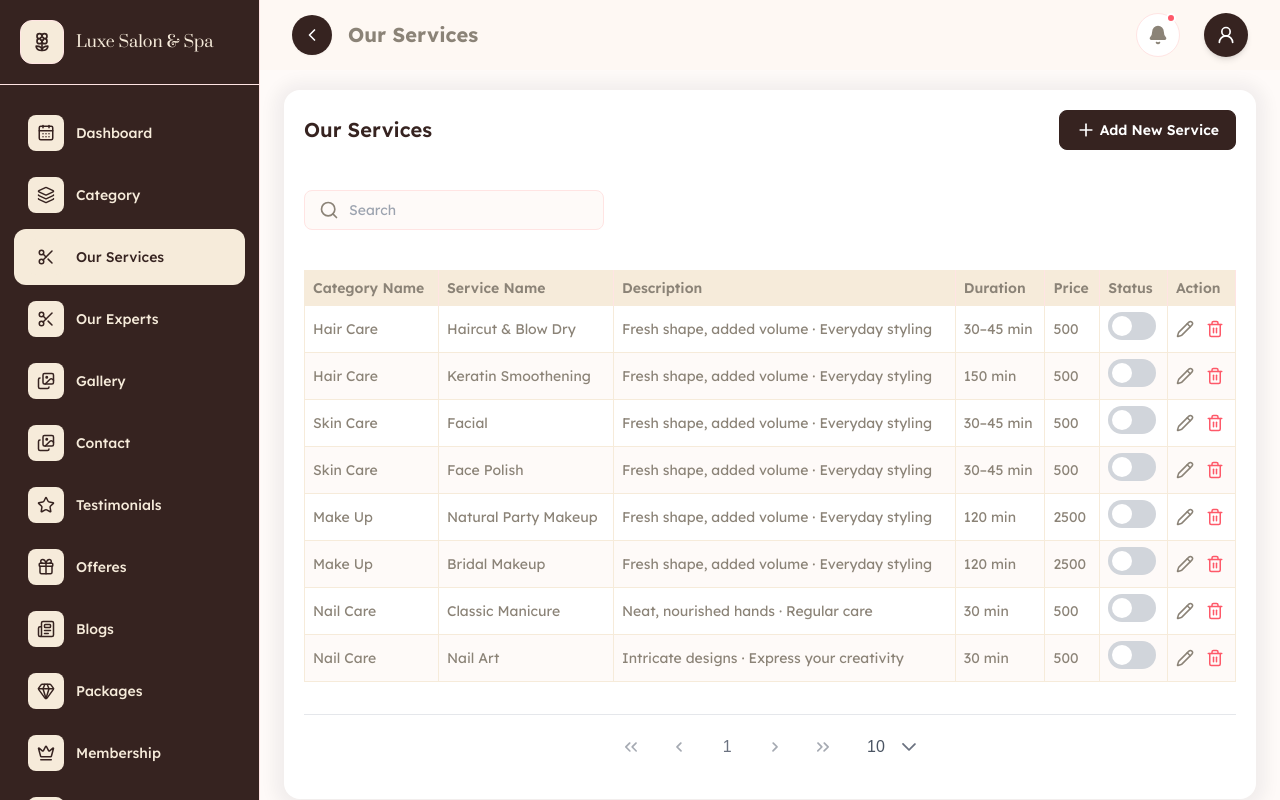
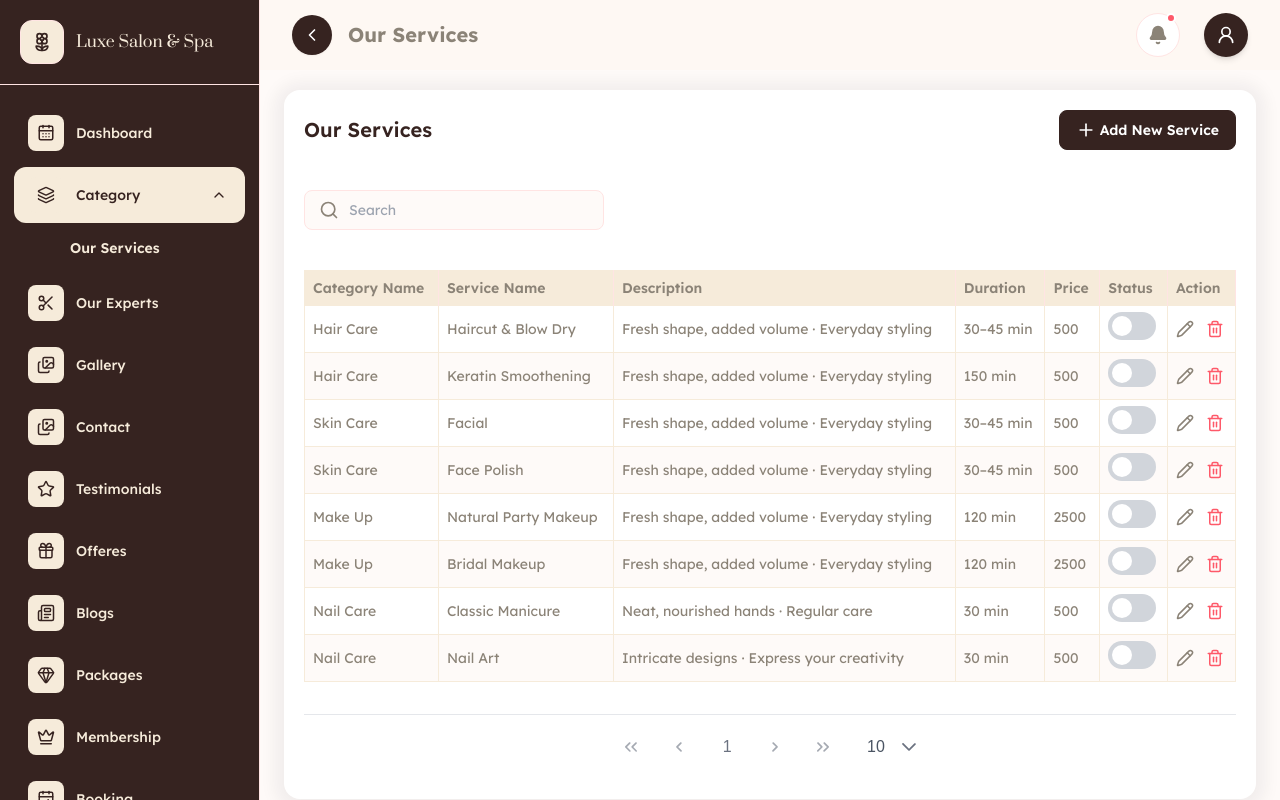
Before and after one commit to dhruviscalelot/Beauty_Parlour5_Admin, a React (Vite) app: page /our-services in a window 1280 px wide. Built offline with nearby package versions, Linux system fonts and the light colour scheme; sample sign-in values are in the browser's storage; a web font is replaced by a local one.

Commit message:
sidebar in submenu ui in change and date-picker css implement

```diff
--- a/src/common/CommonArray.jsx
+++ b/src/common/CommonArray.jsx
@@ -8,33 +8,20 @@ export const MainMenu = [
         view: true,
         icon: CalendarDays,
     },
-    // {
-    //     displayname: "Inquiry",
-    //     route: "/inquiry",
-    //     isOpen: false,
-    //     view: true,
-    //     icon: ClipboardList,
-    // },
-    // {
-    //     displayname: "Appointments",
-    //     route: "/appointments",
-    //     isOpen: false,
-    //     view: true,
-    //     icon: LayoutDashboard
-    // },
     {
         displayname: "Category",
         route: "/category",
         isOpen: false,
         view: true,
         icon: Layers3,
-    },
-    {
-        displayname: "Our Services",
-        route: "/our-services",
-        isOpen: false,
-        view: true,
-        icon: Scissors,
+        children: [
+            {
+                displayname: "Our Services",
+                route: "/our-services",
+                view: true,
+                icon: Scissors,
+            }
+        ]
     },
     {
         displayname: "Our Experts",
--- a/src/components/Sidebar.jsx
+++ b/src/components/Sidebar.jsx
@@ -1,17 +1,50 @@
-import { NavLink } from 'react-router-dom'
+import { useState, useEffect } from 'react'
+import { NavLink, useLocation, useNavigate } from 'react-router-dom'
 import { useDispatch } from 'react-redux'
 import { useToggleSideBar, useToggleSideBarMobile } from '../Store/Selectors/Sidebar/Sidebar_Selectors'
 import { setSidebarOpenMobile } from '../Store/Action/Sidebar/Sidebar_Action'
-import { ChevronLeft } from 'lucide-react'
+import { ChevronLeft, ChevronDown, ChevronUp } from 'lucide-react'
 
 function Sidebar({ MainMenu = [] }) {
     const dispatch = useDispatch()
+    const location = useLocation()
+    const navigate = useNavigate()
 
     // Redux state
     const isExpanded = useToggleSideBar()      // desktop: true = expanded, false = collapsed
     const isOpenMobile = useToggleSideBarMobile() // mobile: true = open, false = hidden
 
     const menuList = [...MainMenu]
+
+    // Track open submenus by displayname
+    const [openSubmenus, setOpenSubmenus] = useState({})
+
+    // Auto-expand parent menu if current location matches any child route or parent route
+    useEffect(() => {
+        const initialOpenState = {}
+        menuList.forEach((item) => {
+            if (item.children && item.children.length > 0) {
+                const isChildActive = item.children.some(child =>
+                    location.pathname === child.route || (child.route !== '/' && location.pathname.startsWith(child.route))
+                )
+                const isParentActive = location.pathname === item.route || (item.route !== '/' && location.pathname.startsWith(item.route))
+                if (isChildActive || isParentActive) {
+                    initialOpenState[item.displayname] = true
+                }
+            }
+        })
+        setOpenSubmenus(initialOpenState)
+    }, [location.pathname])
+
+    const toggleSubmenu = (displayname, e) => {
+        if (e && e.stopPropagation) {
+            e.stopPropagation()
+        }
+        setOpenSubmenus(prev => ({
+            ...prev,
+            [displayname]: !prev[displayname]
+        }))
+    }
 
     return (
         <>
@@ -42,12 +75,66 @@ function Sidebar({ MainMenu = [] }) {
                     </div>
                     <div className="sidebar_logo_text ml-3">
                         <h2 className="font-Prata text-16 2xl:text-20 text-l3 leading-tight">Luxe Salon & Spa</h2>
-                        {/* <p className="text-12 text-g7 uppercase tracking-[0.16em]">Admin Panel</p> */}
                     </div>
                 </div>
 
                 <nav className="sidebar_menu">
                     {menuList.filter((item) => item.view).map((item) => {
+                        const hasChildren = item.children && item.children.length > 0
+                        const isSubmenuOpen = !!openSubmenus[item.displayname]
+
+                        if (hasChildren) {
+                            const isParentActive = location.pathname === item.route ||
+                                (item.route !== '/' && location.pathname.startsWith(item.route)) ||
+                                item.children.some(child => location.pathname === child.route || (child.route !== '/' && location.pathname.startsWith(child.route)))
+
+                            return (
+                                <div key={item.displayname} className="w-full space-y-1">
+                                    <div
+                                        onClick={() => {
+                                            toggleSubmenu(item.displayname)
+                                            if (item.route) {
+                                                navigate(item.route)
+                                            }
+                                        }}
+                                        className={`sidebar_link cursor-pointer justify-between ${isParentActive ? 'sidebar_link_active' : ''}`}
+                                    >
+                                        <div className="flex items-center">
+                                            <span className="sidebar_icon">
+                                                <item.icon size={18} />
+                                            </span>
+                                            <span className="sidebar_text">{item.displayname}</span>
+                                        </div>
+                                        <span
+                                            className="sidebar_text ml-auto p-1 cursor-pointer"
+                                            onClick={(e) => {
+                                                e.stopPropagation()
+                                                toggleSubmenu(item.displayname, e)
+                                            }}
+                                        >
+                                            {isSubmenuOpen ? <ChevronUp size={16} /> : <ChevronDown size={16} />}
+                                        </span>
+                                    </div>
+
+                                    {/* Submenu List */}
+                                    {isSubmenuOpen && (
+                                        <div className="space-y-1 py-0.5">
+                                            {item.children.filter(child => child.view).map((child) => (
+                                                <NavLink
+                                                    key={child.displayname}
+                                                    to={child.route}
+                                                    onClick={() => dispatch(setSidebarOpenMobile(false))}
+                                                    className={({ isActive }) => `sidebar_sublink ${isActive ? 'sidebar_sublink_active' : ''}`}
+                                                >
+                                                    <span className="sidebar_text">{child.displayname}</span>
+                                                </NavLink>
+                                            ))}
+                                        </div>
+                                    )}
+                                </div>
+                            )
+                        }
+
                         return (
                             <NavLink
                                 key={item.displayname}
--- a/src/index.css
+++ b/src/index.css
@@ -79,6 +79,14 @@ body {
   @apply bg-l3 text-primary;
 }
 
+.sidebar_sublink {
+  @apply w-full flex items-center py-2 2xl:py-2.5 px-3 pl-14 2xl:pl-16 rounded-lg text-14 2xl:text-16 font-medium text-l3/70 hover:text-l3 transition-colors;
+}
+
+.sidebar_sublink_active {
+  @apply text-l3 font-semibold;
+}
+
 .sidebar_icon {
   @apply w-9 h-9 rounded-lg flex items-center justify-center mr-3 bg-l3 text-primary;
 }
@@ -154,13 +162,10 @@ body {
 
 /* prime react date start */
 .p-calendar {
-  width: 100%;
   position: relative;
 }
 
 .p-calendar .p-inputtext {
-  width: 100%;
-  padding-right: 45px;
 }
 
 .p-calendar .p-datepicker-trigger {
@@ -177,22 +182,27 @@ body {
   z-index: 2;
 }
 
-.p-calendar .p-datepicker-trigger:hover {
-  background: transparent;
-}
-
-.p-calendar .p-datepicker-trigger:focus {
-  box-shadow: none;
+/* Calendar Panel - Width & Height */
+.p-datepicker {
+  width: 420px !important;
+  min-width: 420px !important;
+  padding: 8px !important;
+  /* border-radius: 12px !important; */
+  box-shadow: 0px 8px 32px rgba(12, 26, 36, 0.12) !important;
+  border: 1px solid #e5e7eb !important;
+  /* background: #ffffff !important; */
+  /* font-family: 'Lexend', sans-serif !important; */
 }
 
 /* prime react date end */
+
 
 
 /* prime react input switch css start */
 
 /* ON Background */
 .custom-switch .p-inputswitch.p-highlight .p-inputswitch-slider {
-  background: #D17273 !important;
+  background: #362320 !important;
 }
 
 /* Circle when ON */
--- a/src/pages/Blog/AddEditBlog.jsx
+++ b/src/pages/Blog/AddEditBlog.jsx
@@ -174,16 +174,16 @@ const AddEditBlog = () => {
                                     </label>
 
                                     <Calendar
-                                        id="pickup_date"
+                                        // id="pickup_date"
                                         name="date"
                                         value={values.date}
-                                        onChange={(e) => setFieldValue("pickup_date", e.value)}
+                                        onChange={(e) => setFieldValue("date", e.value)}
                                         minDate={new Date()}
                                         dateFormat="dd/mm/yy"
                                         placeholder="Select Date"
                                         showIcon
                                         iconPos="input"
-                                        showButtonBar
+                                        // showButtonBar
                                         className="w-full"
                                         inputClassName="input w-full"
                                     />
--- a/src/pages/Gallery/AddEditGallery.jsx
+++ b/src/pages/Gallery/AddEditGallery.jsx
@@ -88,7 +88,7 @@ const AddEditGallery = ({ Data, onClose }) => {
                                      <CustomDropdown
                                         value={values.tag}
                                         name="tag"
-                                        placeholder="Select Taf"
+                                        placeholder="Select Tag"
                                         options={galleryTag}
                                         onType={(val) => setFieldValue("tag", val)}
                                         onSelect={(val) => setFieldValue("tag", val.value)}
--- a/src/pages/Offeres/AddEditOfferes.jsx
+++ b/src/pages/Offeres/AddEditOfferes.jsx
@@ -96,13 +96,13 @@ const AddEditOfferes = () => {
                     id="pickup_date"
                     name="date"
                     value={values.date}
-                    onChange={(e) => setFieldValue("pickup_date", e.value)}
+                    onChange={(e) => setFieldValue("date", e.value)}
                     minDate={new Date()}
                     dateFormat="dd/mm/yy"
                     placeholder="Select Date"
                     showIcon
                     iconPos="input"
-                    showButtonBar
+                    // showButtonBar
                     className="w-full"
                     inputClassName="input w-full"
                   />
```
